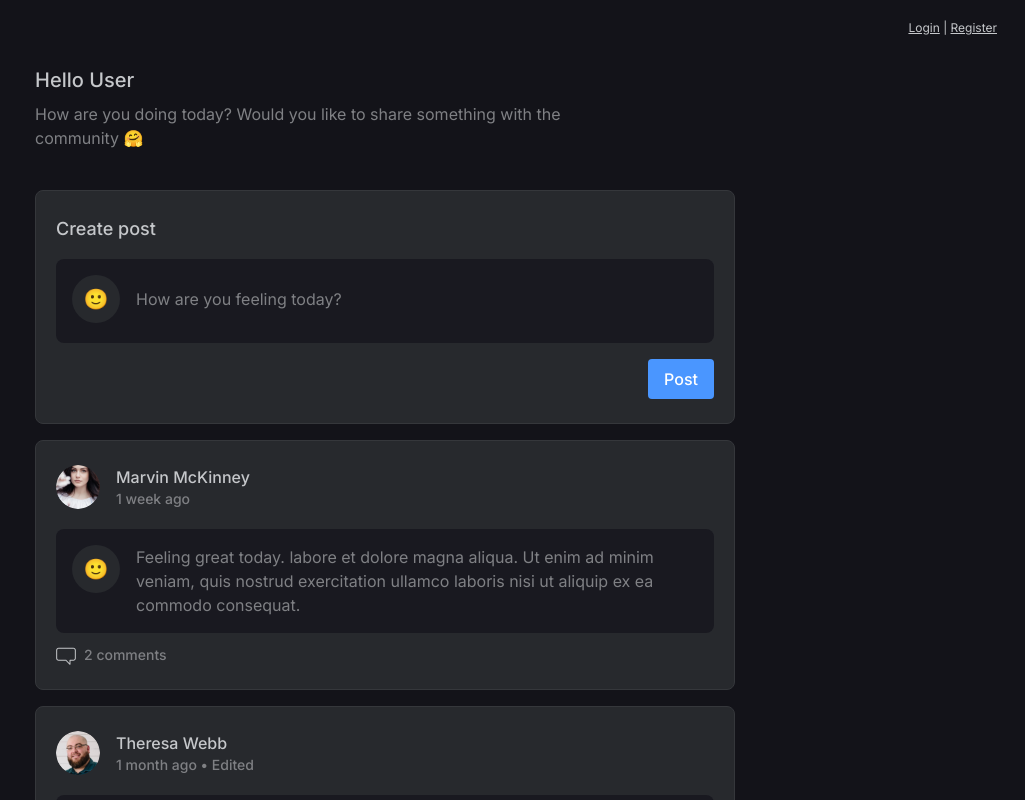
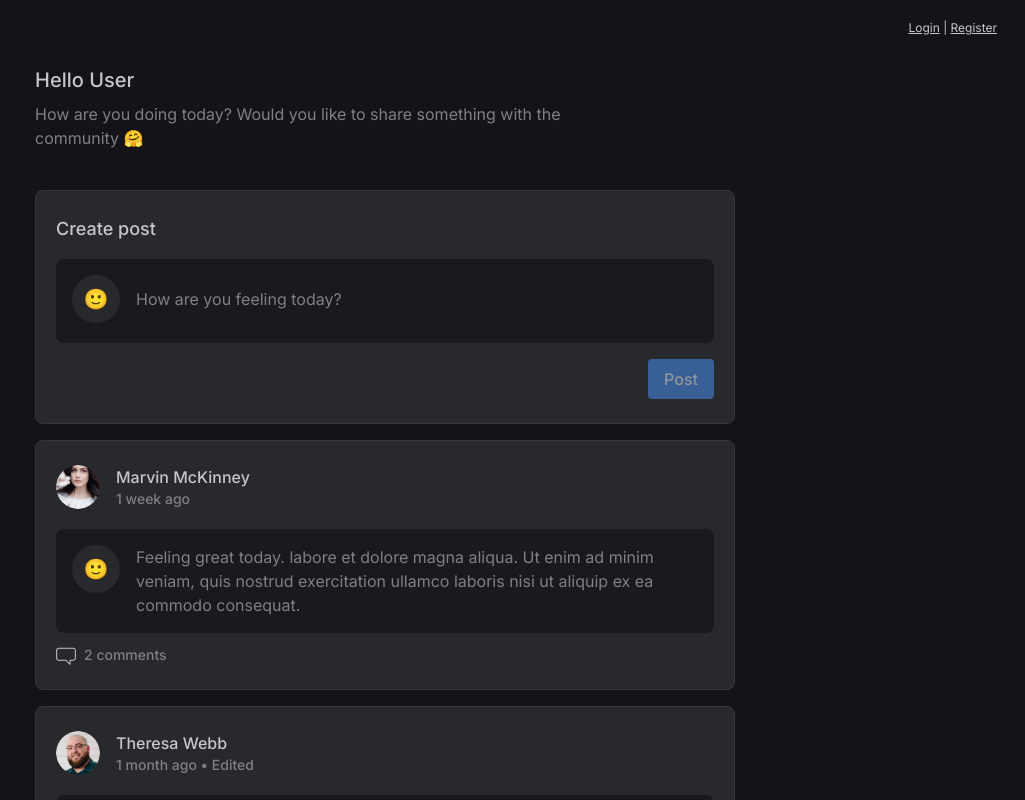
Before and after one commit to AnkitKarnAK/atlys-assignment, a React (Vite) app: page / in a window 1280 px wide. Shown: the top 800 px of the page, without its empty margins (255-1280 px from the left). Built offline with nearby package versions, Linux system fonts and the light colour scheme.

Commit message:
refactor: Update AddFeed component to include form submission functionality

```diff
--- a/src/components/AddFeed.tsx
+++ b/src/components/AddFeed.tsx
@@ -1,10 +1,18 @@
 import { Button, Card } from "@/components"
+import { useState } from "react"
 
 export const AddFeed = () => {
+    const [text, setText] = useState('')
+
+    const handleSubmit = (e: React.FormEvent<HTMLFormElement>) => {
+        e.preventDefault();
+        setText('')
+    }
+
     return (
         <>
             <Card className="mb-4">
-                <form className="flex flex-col gap-4">
+                <form className="flex flex-col gap-4" onSubmit={handleSubmit}>
                     <h2 className="text-lg font-medium text-light-500">Create post</h2>
 
                     <div className="flex cursor-text items-center gap-4 rounded-lg bg-primary-300 p-4">
@@ -18,13 +26,15 @@ export const AddFeed = () => {
                                     className="py-3 px-0 text-light-500 w-full rounded-md border-2 bg-transparent outline-none placeholder:text-light-300 border-none border-dark-300 focus:border-light-300"
                                     placeholder="How are you feeling today?"
                                     aria-label="How are you feeling today?"
+                                    value={text}
+                                    onChange={e => setText(e.target.value)}
                                 />
                             </div>
                             <p className="mt-1 text-xs text-red-400" />
                         </div>
                     </div>
 
-                    <Button type="submit" className="items-end self-end">
+                    <Button type="submit" className="items-end self-end" disabled={!text}>
                         Post
                     </Button>
 
```
